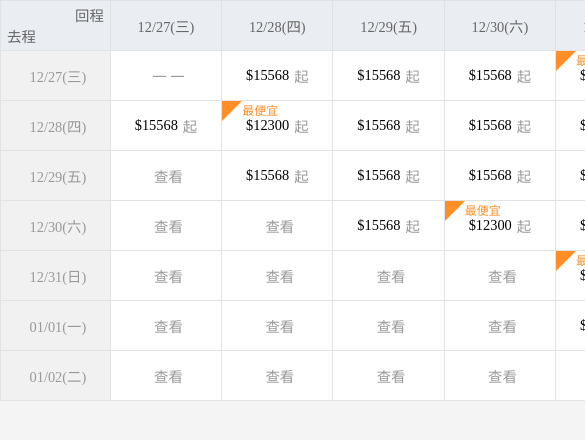
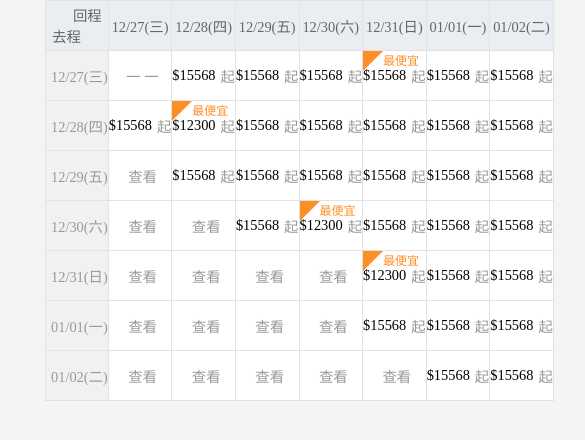
Before and after one commit to roy11777/F2EPracticeFzTableReact, a React (Create React App) app in the folder fztable/: page / in a window 390 px wide. Shown: the top 440 px of the page, 585 px wide, since content can reach past the window. Built offline with nearby package versions, Linux system fonts and the light colour scheme.

Commit message:
08020930

```diff
--- a/fztable/src/scss/main.css
+++ b/fztable/src/scss/main.css
@@ -12,6 +12,16 @@ body {
   .wrapper {
     width: 710px;
   }
+}
+
+@media screen and (max-width: 767px) {
+  .wrapper {
+    width: 300px;
+  }
+}
+
+.d-none {
+  display: none;
 }
 
 .cheapest {
@@ -130,6 +140,9 @@ table tbody tr td div .hover {
 }
 
 table tbody tr td div div {
+  -webkit-box-flex: 1;
+      -ms-flex-positive: 1;
+          flex-grow: 1;
   border-left: 1px solid #e1e2e4;
   border-bottom: 1px solid #e1e2e4;
   display: -webkit-box;
--- a/fztable/src/scss/main.scss
+++ b/fztable/src/scss/main.scss
@@ -34,8 +34,11 @@ body {
     width: $screen-desktop-wrapper;
   }
   @media screen and (max-width: $screen-phone-max) {
-    // width: 300px;
+    width: 300px;
   }
+}
+.d-none {
+  display: none;
 }
 .cheapest {
   position: relative;
@@ -122,6 +125,7 @@ table {
           width: 100%;
           display: flex;
           background: #fff;
+          box-sizing: border-box;
           .alignInicator {
             background: #f7f7f7;
           }
@@ -136,8 +140,8 @@ table {
             background: #fff9e3;
             border: 1px solid $table-contentHoverBorder;
           }
-          box-sizing: border-box;
           div {
+            flex-grow: 1;
             border-left: 1px solid $table-borderColor;
             border-bottom: 1px solid $table-borderColor;
             // 水平垂直置中
@@ -155,8 +159,6 @@ table {
               background: transparent;
             }
           }
-          //   .tableContent {
-          //   }
         }
       }
     }
```
Also changed, not shown: 1 other file (tests, documents, lock files or other folders).
